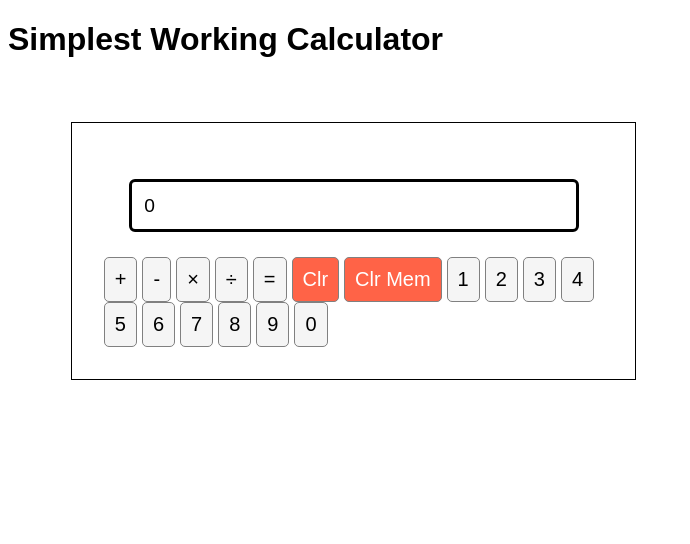
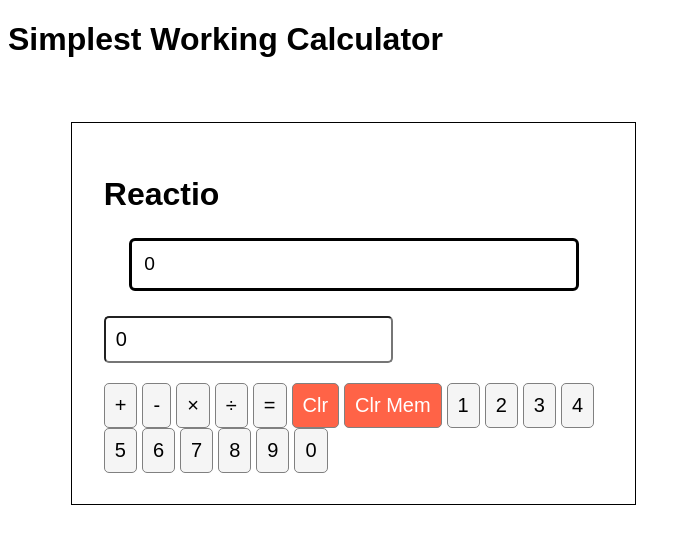
Before and after one commit to ThosL/redesigned-invention, a React (Create React App) app in the folder calculator/: page / in a window 1280 px wide. Shown: the top 544 px of the page, without its empty margins (0-690 px from the left). Built offline with nearby package versions, Linux system fonts and the light colour scheme.

Commit message:
modified the code to work better - some message huh? ;D

```diff
--- a/calculator/src/App.js
+++ b/calculator/src/App.js
@@ -77,7 +77,7 @@ function App() {
   };
  function equals(e){
     e.preventDefault();
-    inputRef.value = resultRef.value;
+    setResult((result) => result + 0);
   }
   function resetInput(e) {
     // Add the code for the resetInput function
@@ -101,18 +101,19 @@ function App() {
         <h1>Simplest Working Calculator</h1>
       </div>
       <div className="calculator-body">
+        <h1 className="logo">Reactio</h1>
         <form>
           <p className="result" ref={resultRef}>
             {result}
           </p>
-          {/* <input
+          <input
             pattern="[0-9]"
             ref={inputRef}
             onChange={handleChange}
             type="number"
             placeholder="Type a number"
             value={input==null? '' : input}
-          />  */}
+          />
 
           {
             <button onClick={plus} aria-valuetext="Add">+</button>
```
